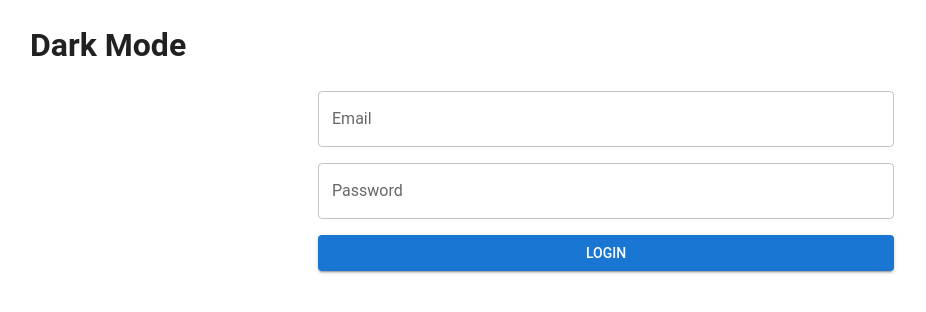
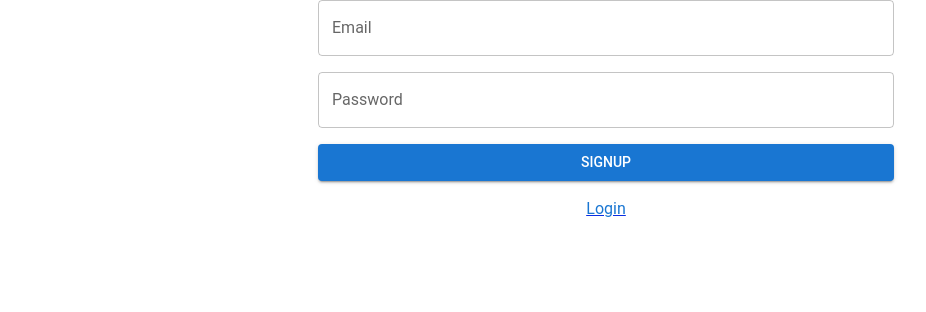
Before and after one commit to Searedphantasm/chat-webapp-ui, a React (Vite) app: page /signup in a window 1280 px wide. Shown: the top 312 px of the page, without its empty margins (34-960 px from the left). Built offline with nearby package versions, Linux system fonts and the light colour scheme.

Commit message:
Creating Routes for Login and Signup

```diff
--- a/src/App.tsx
+++ b/src/App.tsx
@@ -1,17 +1,17 @@
-import {Container} from "@mui/material";
-import Auth from "./components/auth/Auth.tsx";
+import {Container, CssBaseline, ThemeProvider} from "@mui/material";
+import {RouterProvider} from "react-router";
+import router from "./routes.tsx";
+import theme from "./theme.ts";
 
+const App = () => {
+    return (
+        <ThemeProvider defaultMode={"dark"} theme={theme} >
+            <CssBaseline />
+            <Container>
+                <RouterProvider router={router} />
+            </Container>
+        </ThemeProvider>
+    );
+};
 
-function App() {
-
-  return (
-    <Container>
-        <h1>
-            Dark Mode
-        </h1>
-        <Auth />
-    </Container>
-  )
-}
-
-export default App
+export default App;
--- a/src/components/auth/Auth.tsx
+++ b/src/components/auth/Auth.tsx
@@ -1,7 +1,15 @@
+import React from 'react';
 import {Button, Stack, TextField} from "@mui/material";
 import {useState} from "react";
 
-const Auth = () => {
+
+interface AuthProps {
+    submitLabel: string;
+    onSubmit: (credentials: {email: string, password: string}) => Promise<void>;
+    children: React.ReactNode;
+}
+
+const Auth = ({submitLabel,onSubmit,children}:AuthProps) => {
 
     const [email, setEmail] = useState("");
     const [password, setPassword] = useState("");
@@ -18,9 +26,10 @@ const Auth = () => {
                        onChange={(e) => setEmail(e.target.value)}/>
             <TextField variant={'outlined'} type={"password"} label={"Password"} value={password}
                        onChange={(e) => setPassword(e.target.value)}/>
-            <Button variant={"contained"}>
-                Login
+            <Button variant={"contained"} onClick={() => onSubmit({email, password})}>
+                {submitLabel}
             </Button>
+            {children}
         </Stack>
     );
 };
--- a/src/main.tsx
+++ b/src/main.tsx
@@ -1,14 +1,12 @@
 import { StrictMode } from 'react'
 import { createRoot } from 'react-dom/client'
-import App from './App.tsx'
-import {CssBaseline, ThemeProvider} from "@mui/material";
-import theme from "./theme.ts";
+
+
+import App from "./App.tsx";
+
 
 createRoot(document.getElementById('root')!).render(
   <StrictMode>
-    <ThemeProvider defaultMode={"dark"} theme={theme} >
-        <CssBaseline />
-        <App />
-    </ThemeProvider>
+    <App />
   </StrictMode>,
 )
--- /dev/null
+++ b/src/pages/Login.tsx
@@ -0,0 +1,20 @@
+import { Link } from "react-router";
+import Auth from "../components/auth/Auth.tsx";
+import {Link as MUILink} from "@mui/material";
+
+
+const LoginPage = () => {
+    return (
+        <div>
+            <Auth submitLabel="Login" onSubmit={async () => {}} >
+                <Link to={"/signup"} style={{ alignSelf: "center" }}>
+                    <MUILink>
+                        Signup
+                    </MUILink>
+                </Link>
+            </Auth>
+        </div>
+    );
+};
+
+export default LoginPage;
--- /dev/null
+++ b/src/pages/Signup.tsx
@@ -0,0 +1,19 @@
+import Auth from "../components/auth/Auth.tsx";
+import {Link} from "react-router";
+import {Link as MUILink} from "@mui/material"
+
+const SignupPage = () => {
+    return (
+        <div>
+            <Auth submitLabel="Signup" onSubmit={async () => {}} >
+                <Link to={"/login"} style={{ alignSelf: "center" }}>
+                    <MUILink>
+                        Login
+                    </MUILink>
+                </Link>
+            </Auth >
+        </div>
+    );
+};
+
+export default SignupPage;
--- /dev/null
+++ b/src/routes.tsx
@@ -0,0 +1,17 @@
+import {createBrowserRouter} from "react-router";
+import LoginPage from "./pages/Login.tsx";
+import SignupPage from "./pages/Signup.tsx";
+
+
+const router = createBrowserRouter([
+    {
+        path: "/login",
+        element: <LoginPage  />
+    },{
+        path: "/signup",
+        element: <SignupPage />
+    }
+]);
+
+
+export default router;
```
